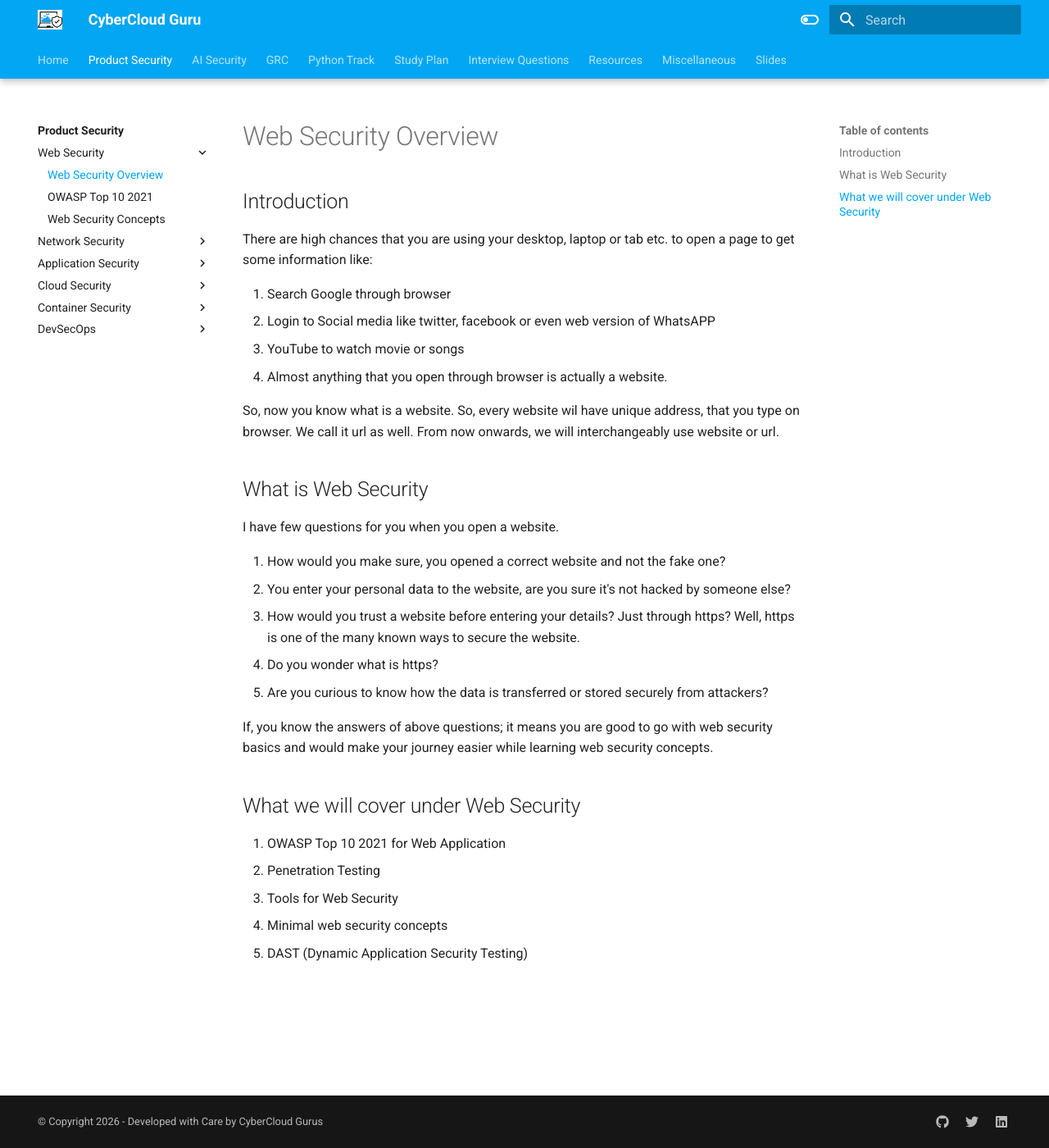
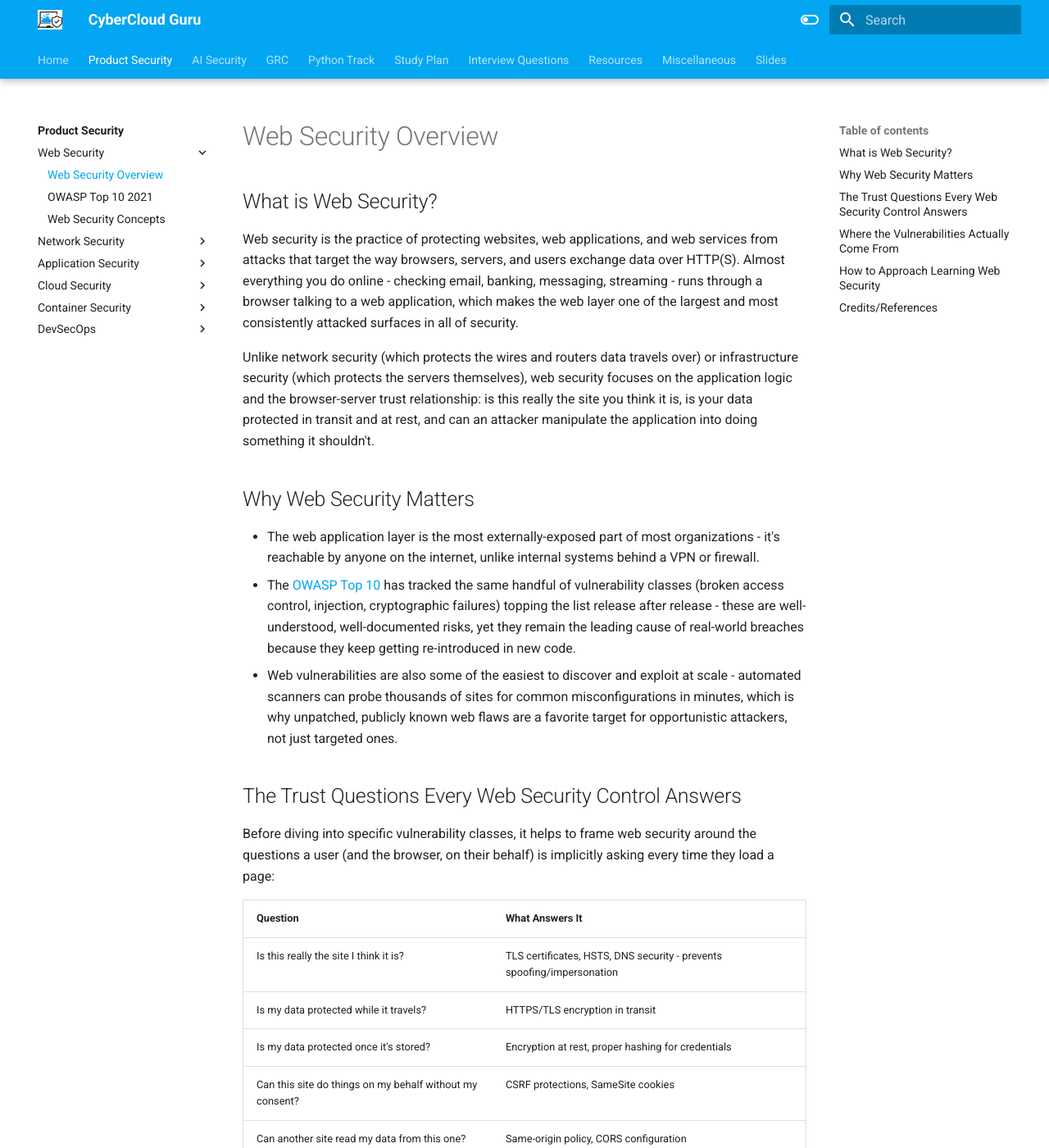
Before and after one commit to jassics/CybercloudLearning, an MkDocs documentation site: the page built from docs/product-security/web-security/web-security-overview.md, in a window 1280 px wide and 1400 px high. Shown: the whole window at 82% size. Built offline with MkDocs 1.6.1 and Material for MkDocs 9.7.7, drawn with Linux system fonts in a browser that asks for light colours; some of the changed text lies outside the part shown.

Commit message:
Rewrite Web Security Overview to match house style
Previous version had missing blank lines after headings, casual
second-person filler with typos, and no depth/references - rewritten
as a proper overview page with a trust-questions framing table and a
real Credits/References section.

Co-Authored-By: Claude Sonnet 5 <noreply@anthropic.com>

```diff
--- a/docs/product-security/web-security/web-security-overview.md
+++ b/docs/product-security/web-security/web-security-overview.md
@@ -1,29 +1,55 @@
 # Web Security Overview
-## Introduction
-There are high chances that you are using your desktop, laptop or tab etc. to open a page to get some information like:
 
-1. Search Google through browser
-2. Login to Social media like twitter, facebook or even web version of WhatsAPP
-3. YouTube to watch movie or songs
-4. Almost anything that you open through browser is actually a website.
+## What is Web Security?
 
-So, now you know what is a website. So, every website wil have unique address, that you type on browser. We call it url as well.
-From now onwards, we will interchangeably use website or url.
+Web security is the practice of protecting websites, web applications, and web services from attacks that target the way browsers, servers, and users exchange data over HTTP(S). Almost everything you do online - checking email, banking, messaging, streaming - runs through a browser talking to a web application, which makes the web layer one of the largest and most consistently attacked surfaces in all of security.
 
-## What is Web Security
-I have few questions for you when you open a website.
+Unlike network security (which protects the wires and routers data travels over) or infrastructure security (which protects the servers themselves), web security focuses on the application logic and the browser-server trust relationship: is this really the site you think it is, is your data protected in transit and at rest, and can an attacker manipulate the application into doing something it shouldn't.
 
-1. How would you make sure, you opened a correct website and not the fake one?
-2. You enter your personal data to the website, are you sure it's not hacked by someone else?
-3. How would you trust a website before entering your details? Just through https? Well, https is one of the many known ways to secure the website.
-4. Do you wonder what is https?
-5. Are you curious to know how the data is transferred or stored securely from attackers?
+## Why Web Security Matters
 
-If, you know the answers of above questions; it means you are good to go with web security basics and would make your journey easier while learning web security concepts.
+- The web application layer is the most externally-exposed part of most organizations - it's reachable by anyone on the internet, unlike internal systems behind a VPN or firewall.
+- The [OWASP Top 10](owasp-top10.md) has tracked the same handful of vulnerability classes (broken access control, injection, cryptographic failures) topping the list release after release - these are well-understood, well-documented risks, yet they remain the leading cause of real-world breaches because they keep getting re-introduced in new code.
+- Web vulnerabilities are also some of the easiest to discover and exploit at scale - automated scanners can probe thousands of sites for common misconfigurations in minutes, which is why unpatched, publicly known web flaws are a favorite target for opportunistic attackers, not just targeted ones.
 
-## What we will cover under Web Security
-1. OWASP Top 10 2021 for Web Application
-2. Penetration Testing
-3. Tools for Web Security
-4. Minimal web security concepts
-5. DAST (Dynamic Application Security Testing)
+## The Trust Questions Every Web Security Control Answers
+
+Before diving into specific vulnerability classes, it helps to frame web security around the questions a user (and the browser, on their behalf) is implicitly asking every time they load a page:
+
+| Question | What Answers It |
+|----------|-------------------|
+| Is this really the site I think it is? | TLS certificates, HSTS, DNS security - prevents spoofing/impersonation |
+| Is my data protected while it travels? | HTTPS/TLS encryption in transit |
+| Is my data protected once it's stored? | Encryption at rest, proper hashing for credentials |
+| Can this site do things on my behalf without my consent? | CSRF protections, SameSite cookies |
+| Can another site read my data from this one? | Same-origin policy, CORS configuration |
+| Is the code running in my browser actually from this site? | Content Security Policy (CSP), Subresource Integrity |
+
+Each of these maps to concrete mechanisms covered in [Web Security Concepts](web-security-concepts.md) - same-origin policy, CORS, cookie flags, CSP, and TLS basics.
+
+## Where the Vulnerabilities Actually Come From
+
+Most web vulnerabilities exist because a web application does one of a small number of things wrong:
+
+- **Trusts user input** without validating or encoding it (leads to injection, XSS)
+- **Fails to check authorization** on every request, not just authentication (leads to broken access control, IDOR)
+- **Mismanages sessions/credentials** (leads to session hijacking, credential stuffing)
+- **Misconfigures security-relevant settings** (leads to exposed admin panels, verbose error messages, permissive CORS)
+- **Uses cryptography incorrectly or not at all** (leads to data exposure in transit or at rest)
+
+The [OWASP Top 10 2021](owasp-top10.md) organizes the current, industry-consensus ranking of these failure classes with vulnerable-vs-fixed code examples for each.
+
+## How to Approach Learning Web Security
+
+1. **Start with the mechanics** - [Web Security Concepts](web-security-concepts.md) covers the browser-level primitives (same-origin policy, cookies, CORS, CSP) that every vulnerability class either exploits or depends on for its fix.
+2. **Learn the vulnerability classes** - [OWASP Top 10 2021](owasp-top10.md) walks through each risk category with real code.
+3. **Practice offensively** - deliberately vulnerable practice apps (OWASP Juice Shop, DVWA, PortSwigger's Web Security Academy) let you exploit these classes yourself, which builds far more durable understanding than reading alone.
+4. **Practice defensively** - pair this with [Secure Coding](../application-security/secure-coding.md) to see the same vulnerability classes from the "how do I prevent this in my own code" side.
+5. **Test yourself** - see the [Web Security Study Plan](../../study-plan/cybersecurity/web-security-testing-study-plan.md) and [Web Security Interview Questions](../../interview-questions/web-security-interview-questions.md) for a structured path and self-check.
+
+## Credits/References
+
+1. [OWASP Top Ten Project](https://owasp.org/www-project-top-ten/)
+2. [OWASP Web Security Testing Guide](https://owasp.org/www-project-web-security-testing-guide/)
+3. [Mozilla Web Security Guidelines](https://infosec.mozilla.org/guidelines/web_security)
+4. [PortSwigger Web Security Academy](https://portswigger.net/web-security)
```
